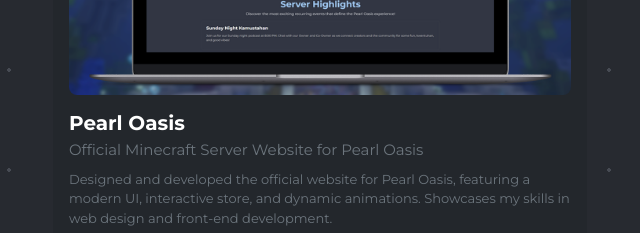
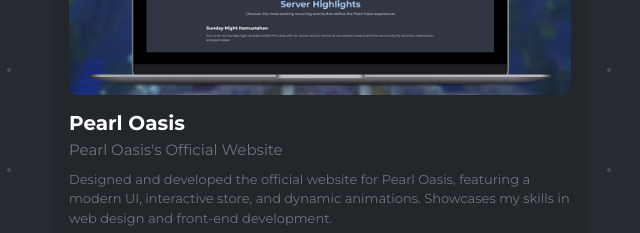
Before and after one commit to mtrsvn/mtrsvn-s-Portfolio, a plain HTML site: page index.html in a window 1280 px wide. Shown: the part 3380-3613 px from the top of the page, 41-681 px from the left. Drawn offline with nearby package versions, Linux system fonts and the light colour scheme.

Commit message:
Added Additional Info - New Project Added on Project Section, no other changes made

```diff
--- a/index.html
+++ b/index.html
@@ -688,7 +688,7 @@
                       />
                       <h5 class="fw-bold mb-1">Pearl Oasis</h5>
                       <p class="mb-2 text-secondary" style="font-size: 15px">
-                        Official Minecraft Server Website for Pearl Oasis
+                        Pearl Oasis's Official Website
                       </p>
                       <p class="mb-2 text-secondary" style="font-size: 13px">
                         Designed and developed the official website for Pearl
```
